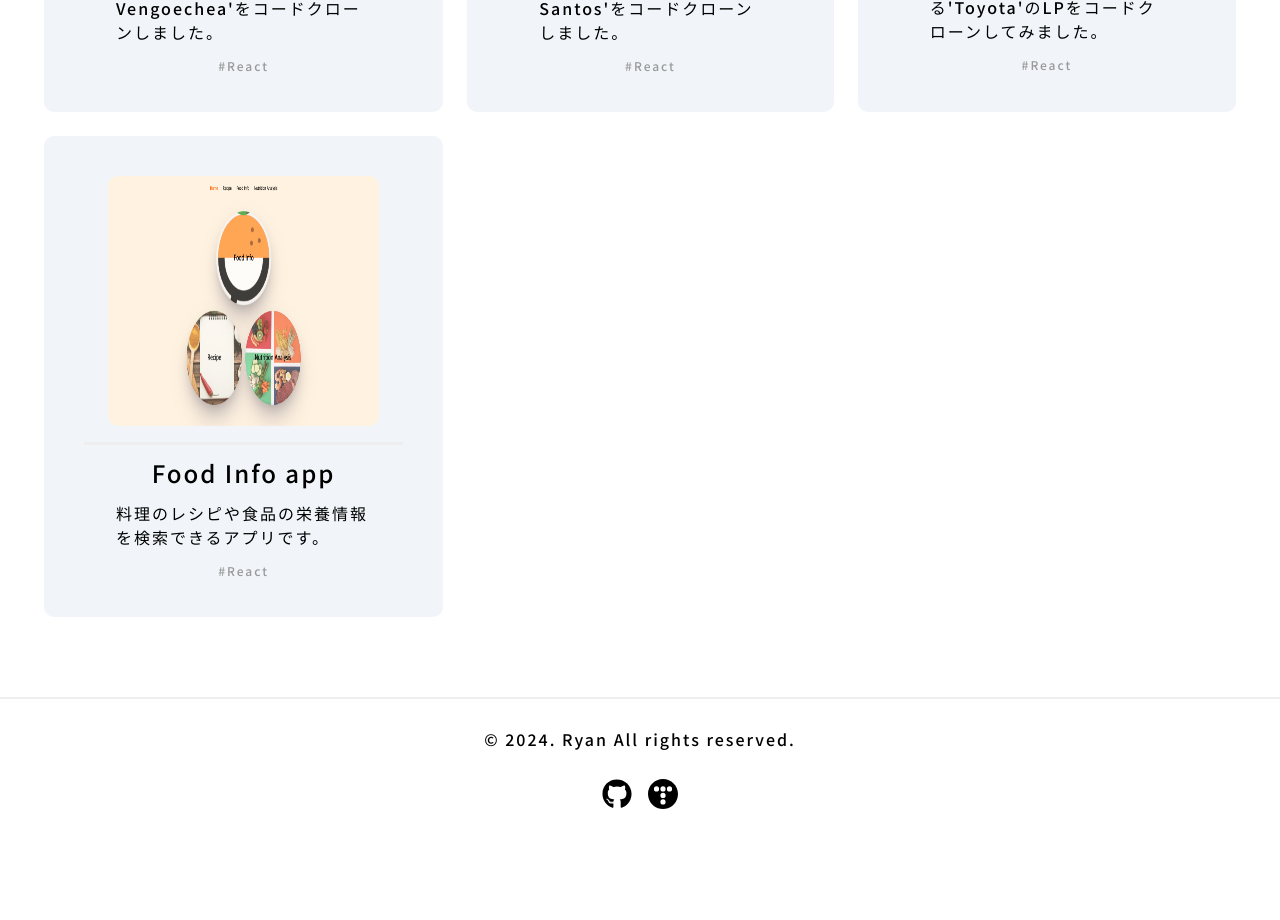
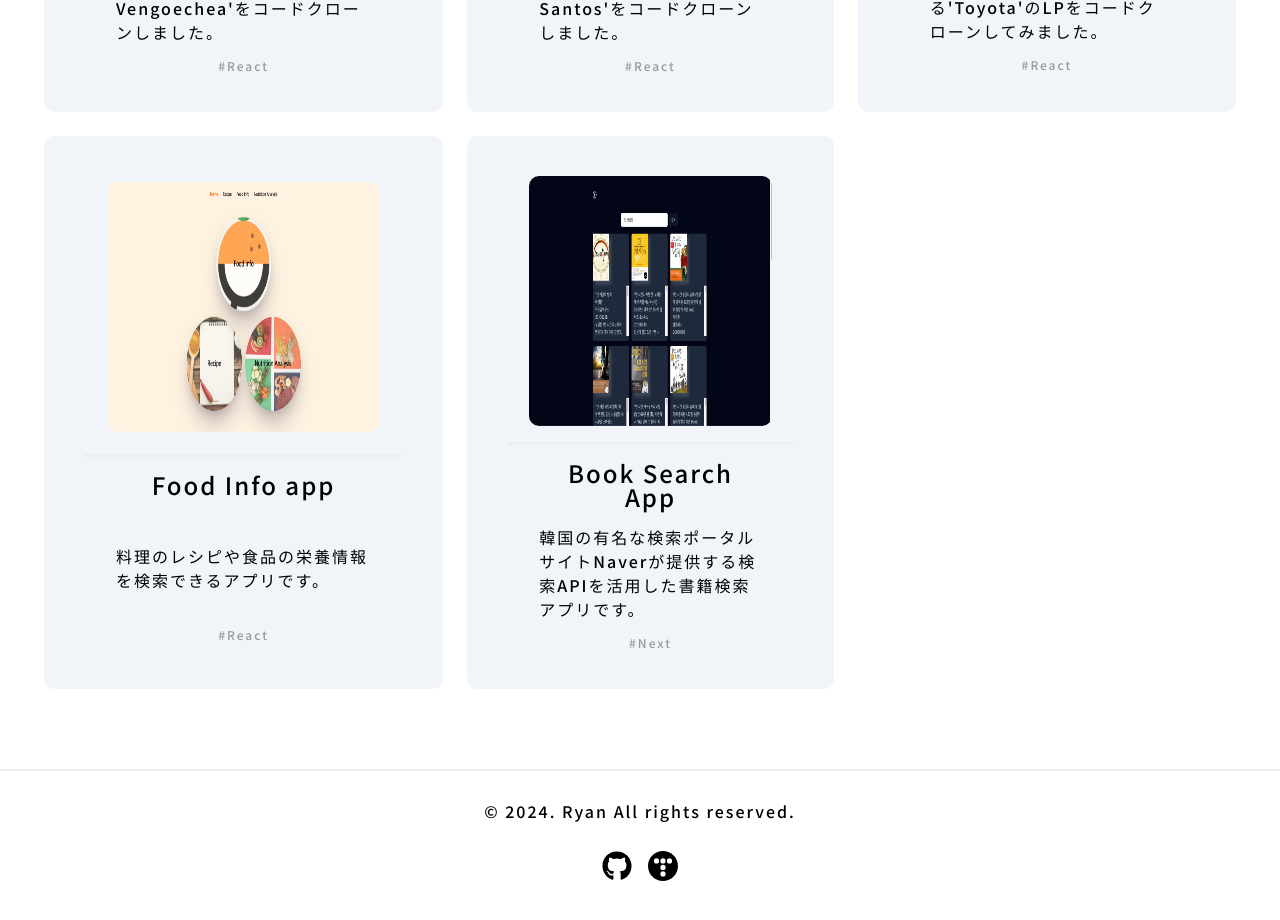
Before and after one commit to mediumryan/portfolio, a React (Create React App) app: page /project in a window 1280 px wide. Shown: the part 3520-4440 px from the top of the page. Before the commit the page ends 4370 px from the top, so only its background shows below. Built offline with nearby package versions, Linux system fonts and the light colour scheme; a web font is replaced by a local one.

Commit message:
[Update] Added the Search books Project & Added next.js on skills

```diff
--- a/src/Components/Intro/IntroSkills.jsx
+++ b/src/Components/Intro/IntroSkills.jsx
@@ -2,6 +2,7 @@ import { styled } from 'styled-components';
 import { IntroContentWrapper } from './IntroIntro';
 import { FaCss3Alt, FaJsSquare, FaReact, FaSlack } from 'react-icons/fa';
 import { SiNotion, SiTypescript, SiVisualstudiocode } from 'react-icons/si';
+import { SiNextdotjs } from 'react-icons/si';
 
 const SkillsInner = styled.div`
   display: flex;
@@ -59,8 +60,12 @@ export default function IntroSkills() {
               <span>JavaScript</span>
             </SkillsItem>
             <SkillsItem>
+              <SiNextdotjs />
+              <span>Next.js</span>
+            </SkillsItem>
+            <SkillsItem>
               <FaReact />
-                            <span>React</span>
+              <span>React.js</span>
             </SkillsItem>
             <SkillsItem>
               <SiTypescript />
--- a/src/Components/SkillBar/SkillBar.jsx
+++ b/src/Components/SkillBar/SkillBar.jsx
@@ -45,7 +45,7 @@ export default function SkillBar() {
           colors: '#999',
         },
       },
-            categories: ['React', 'JS', 'TS', 'CSS', 'HTML'],
+      categories: ['Next.js', 'React.js', 'JS', 'TS', 'CSS', 'HTML'],
     },
     yaxis: {
       labels: {
@@ -72,7 +72,7 @@ export default function SkillBar() {
         series={[
           {
             name: 'Skill Level',
-                        data: [85, 85, 30, 90, 95],
+            data: [75, 85, 85, 75, 90, 95],
           },
         ]}
         options={chartOption}
--- a/src/Data/atom.js
+++ b/src/Data/atom.js
@@ -17,6 +17,7 @@ import ana_santos from './../images/project_images/ana-santos.png';
 import ximena from './../images/project_images/ximena.png';
 import ryan_shop from './../images/project_images/ryan-shop.png';
 import food_info from './../images/project_images/food-info.png';
+import book_search from './../images/project_images/book-search.png';
 
 // atom
 import { atom } from 'recoil';
@@ -249,5 +250,16 @@ export const projectState = atom({
       type: 'self_made',
       description: '料理のレシピや食品の栄養情報を検索できるアプリです。',
     },
+    {
+      id: 18,
+      title: 'Book Search App',
+      github_link: 'https://github.com/mediumryan/naver_book_search',
+      tag: 'Next',
+      url_path: 'https://mediumryan-book-search.vercel.app/',
+      image_path: book_search,
+      type: 'self_made',
+      description:
+        '韓国の有名な検索ポータルサイトNaverが提供する検索APIを活用した書籍検索アプリです。',
+    },
   ],
 });
```
Also changed, not shown: src/images/project_images/book-search.png (added), 1 other file (tests, documents, lock files or other folders). Lines whose indentation alone changed are shown as unchanged.
